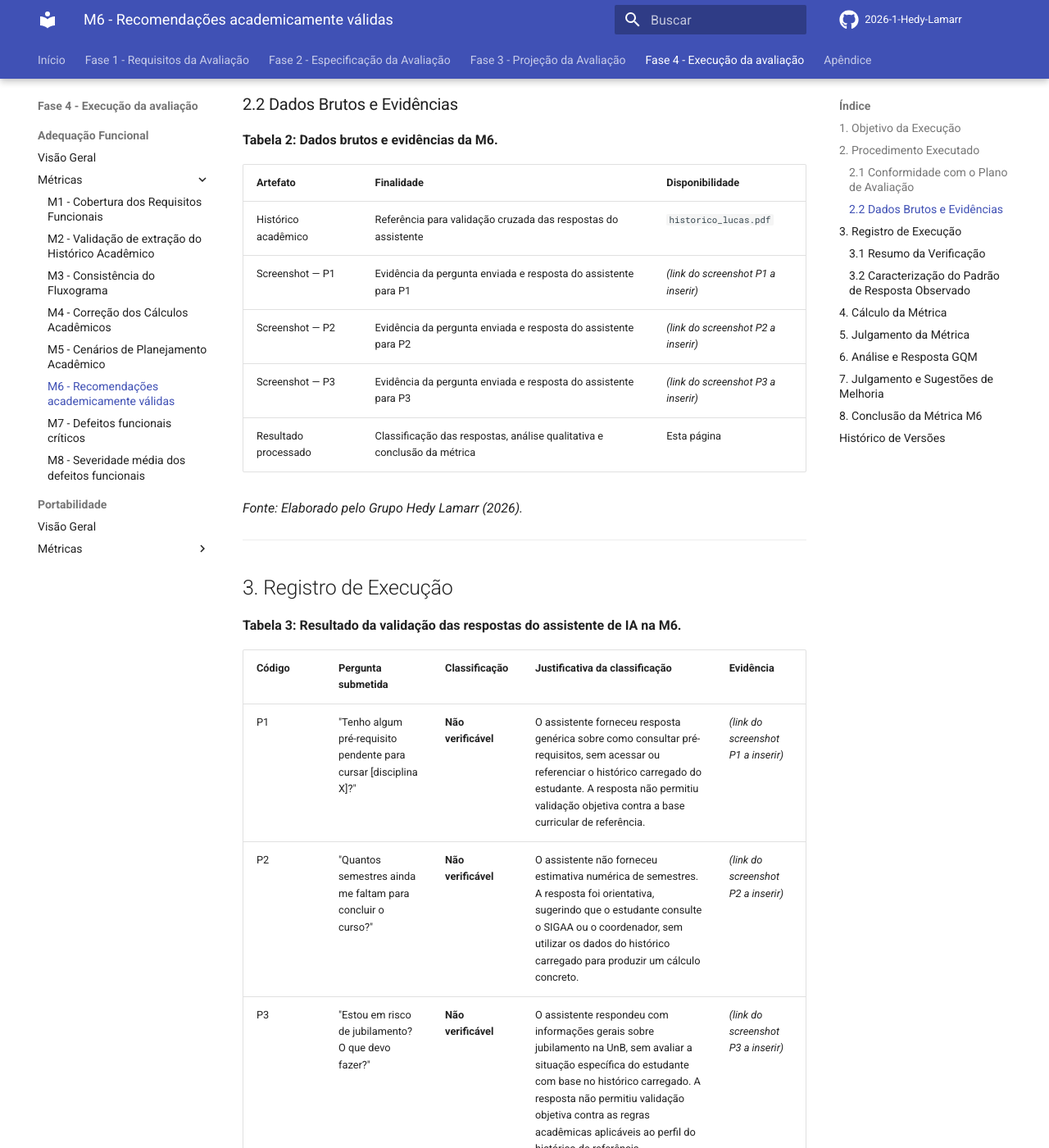
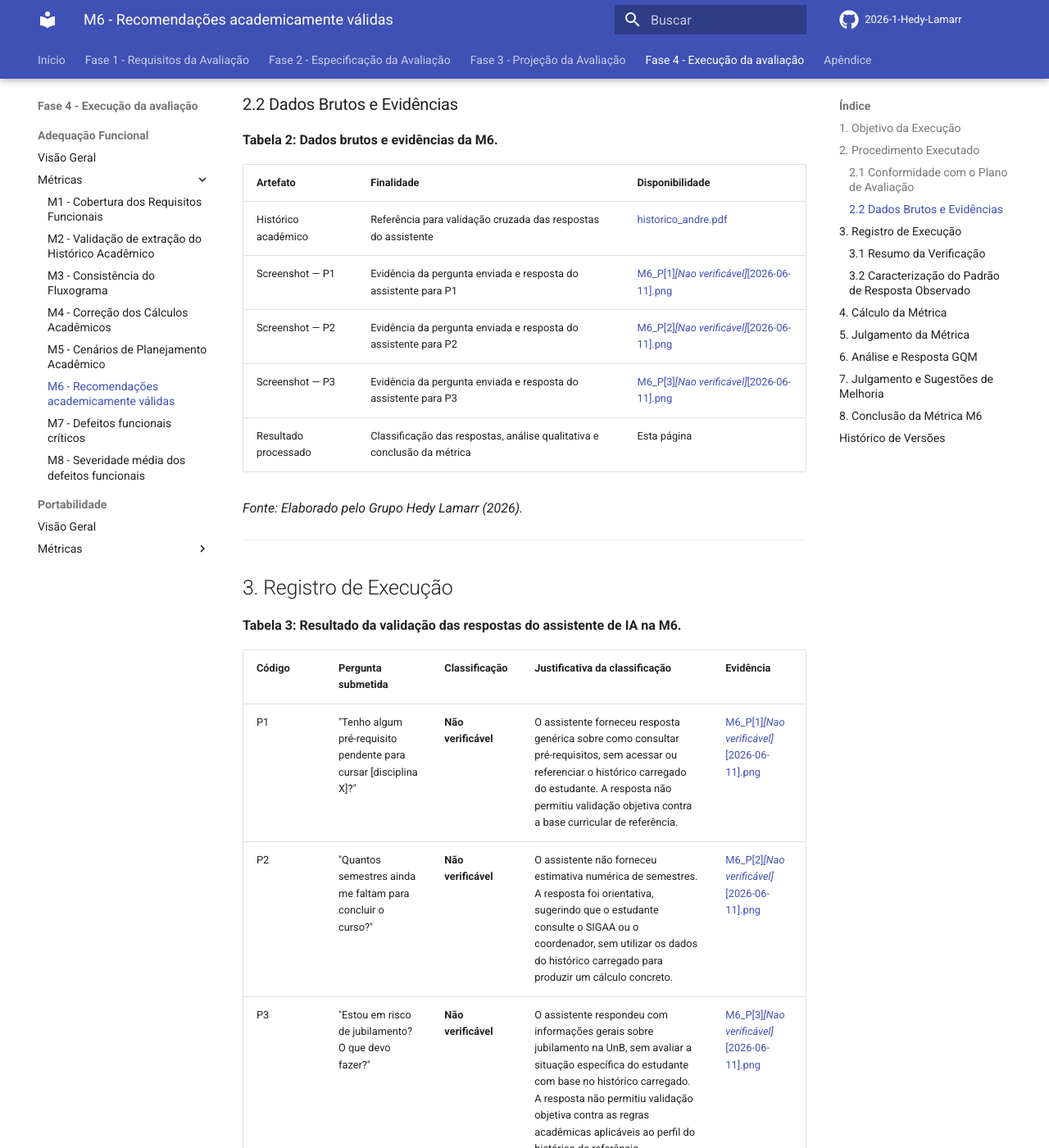
Before and after one commit to FCTE-Qualidade-de-Software-1/2026-1_T01_HEDY_LAMAR, an MkDocs documentation site: the page built from docs/fase4/adequacao_funcional/metrica_6.md, in a window 1280 px wide and 1400 px high, scrolled down 1565 px. Shown: the whole window at 82% size. Built offline with MkDocs 1.6.1 and Material for MkDocs 9.7.7, drawn with Linux system fonts in a browser that asks for light colours; comment, search, counter and statistics services are not loaded.

Commit message:
fase 4 alteracoes finais

```diff
--- a/docs/fase4/adequacao_funcional/metrica_6.md
+++ b/docs/fase4/adequacao_funcional/metrica_6.md
@@ -40,10 +40,10 @@ Esta métrica responde à questão Q3 de Adequação Funcional: **"Em que grau a
 
 | Artefato                      | Finalidade                                                                    | Disponibilidade                          |
 | ----------------------------- | ----------------------------------------------------------------------------- | ---------------------------------------- |
-| Histórico acadêmico           | Referência para validação cruzada das respostas do assistente                 | `historico_lucas.pdf`                    |
-| Screenshot — P1               | Evidência da pergunta enviada e resposta do assistente para P1                | _(link do screenshot P1 a inserir)_      |
-| Screenshot — P2               | Evidência da pergunta enviada e resposta do assistente para P2                | _(link do screenshot P2 a inserir)_      |
-| Screenshot — P3               | Evidência da pergunta enviada e resposta do assistente para P3                | _(link do screenshot P3 a inserir)_      |
+| Histórico acadêmico           | Referência para validação cruzada das respostas do assistente                 | [historico_andre.pdf](../../assets/dados/adequacao_funcional/metrica5e6/historico_andre.pdf)                    |
+| Screenshot — P1               | Evidência da pergunta enviada e resposta do assistente para P1                | [M6_P[1]_[Nao verificável]_[2026-06-11].png](../../assets/dados/adequacao_funcional/metrica5e6/M6_P[1]_[CLASSIFICACAO]_[2026-06-11].png)      |
+| Screenshot — P2               | Evidência da pergunta enviada e resposta do assistente para P2                | [M6_P[2]_[Nao verificável]_[2026-06-11].png](../../assets/dados/adequacao_funcional/metrica5e6/M6_P[2]_[CLASSIFICACAO]_[2026-06-11].png)      |
+| Screenshot — P3               | Evidência da pergunta enviada e resposta do assistente para P3                | [M6_P[3]_[Nao verificável]_[2026-06-11].png](../../assets/dados/adequacao_funcional/metrica5e6/M6_P[3]_[CLASSIFICACAO]_[2026-06-11].png)      |
 | Resultado processado          | Classificação das respostas, análise qualitativa e conclusão da métrica       | Esta página                              |
 
 *Fonte: Elaborado pelo Grupo Hedy Lamarr (2026).*
@@ -56,9 +56,9 @@ Esta métrica responde à questão Q3 de Adequação Funcional: **"Em que grau a
 
 | Código | Pergunta submetida                                             | Classificação       | Justificativa da classificação                                                                                          | Evidência                              |
 | ------ | -------------------------------------------------------------- | ------------------- | ----------------------------------------------------------------------------------------------------------------------- | -------------------------------------- |
-| P1     | "Tenho algum pré-requisito pendente para cursar [disciplina X]?" | **Não verificável** | O assistente forneceu resposta genérica sobre como consultar pré-requisitos, sem acessar ou referenciar o histórico carregado do estudante. A resposta não permitiu validação objetiva contra a base curricular de referência. | _(link do screenshot P1 a inserir)_ |
-| P2     | "Quantos semestres ainda me faltam para concluir o curso?"     | **Não verificável** | O assistente não forneceu estimativa numérica de semestres. A resposta foi orientativa, sugerindo que o estudante consulte o SIGAA ou o coordenador, sem utilizar os dados do histórico carregado para produzir um cálculo concreto. | _(link do screenshot P2 a inserir)_ |
-| P3     | "Estou em risco de jubilamento? O que devo fazer?"             | **Não verificável** | O assistente respondeu com informações gerais sobre jubilamento na UnB, sem avaliar a situação específica do estudante com base no histórico carregado. A resposta não permitiu validação objetiva contra as regras acadêmicas aplicáveis ao perfil do histórico de referência. | _(link do screenshot P3 a inserir)_ |
+| P1     | "Tenho algum pré-requisito pendente para cursar [disciplina X]?" | **Não verificável** | O assistente forneceu resposta genérica sobre como consultar pré-requisitos, sem acessar ou referenciar o histórico carregado do estudante. A resposta não permitiu validação objetiva contra a base curricular de referência. | [M6_P[1]_[Nao verificável]_[2026-06-11].png](../../assets/dados/adequacao_funcional/metrica5e6/M6_P[1]_[CLASSIFICACAO]_[2026-06-11].png)  |
+| P2     | "Quantos semestres ainda me faltam para concluir o curso?"     | **Não verificável** | O assistente não forneceu estimativa numérica de semestres. A resposta foi orientativa, sugerindo que o estudante consulte o SIGAA ou o coordenador, sem utilizar os dados do histórico carregado para produzir um cálculo concreto. | [M6_P[2]_[Nao verificável]_[2026-06-11].png](../../assets/dados/adequacao_funcional/metrica5e6/M6_P[2]_[CLASSIFICACAO]_[2026-06-11].png)  |
+| P3     | "Estou em risco de jubilamento? O que devo fazer?"             | **Não verificável** | O assistente respondeu com informações gerais sobre jubilamento na UnB, sem avaliar a situação específica do estudante com base no histórico carregado. A resposta não permitiu validação objetiva contra as regras acadêmicas aplicáveis ao perfil do histórico de referência. | [M6_P[3]_[Nao verificável]_[2026-06-11].png](../../assets/dados/adequacao_funcional/metrica5e6/M6_P[3]_[CLASSIFICACAO]_[2026-06-11].png)  |
 
 *Fonte: Elaborado pelo Grupo Hedy Lamarr (2026).*
 
```
Also changed, not shown: docs/fase4/adequacao_funcional/metrica_5.md (+1 -1 lines).
